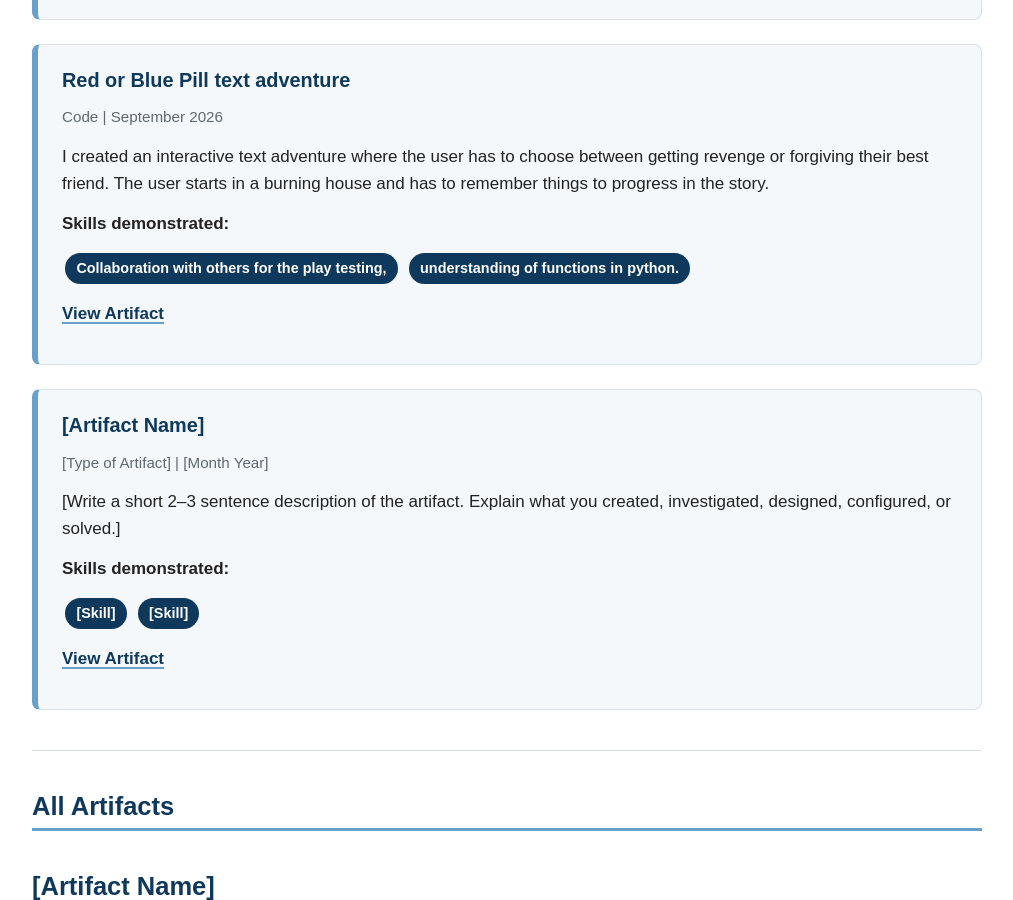
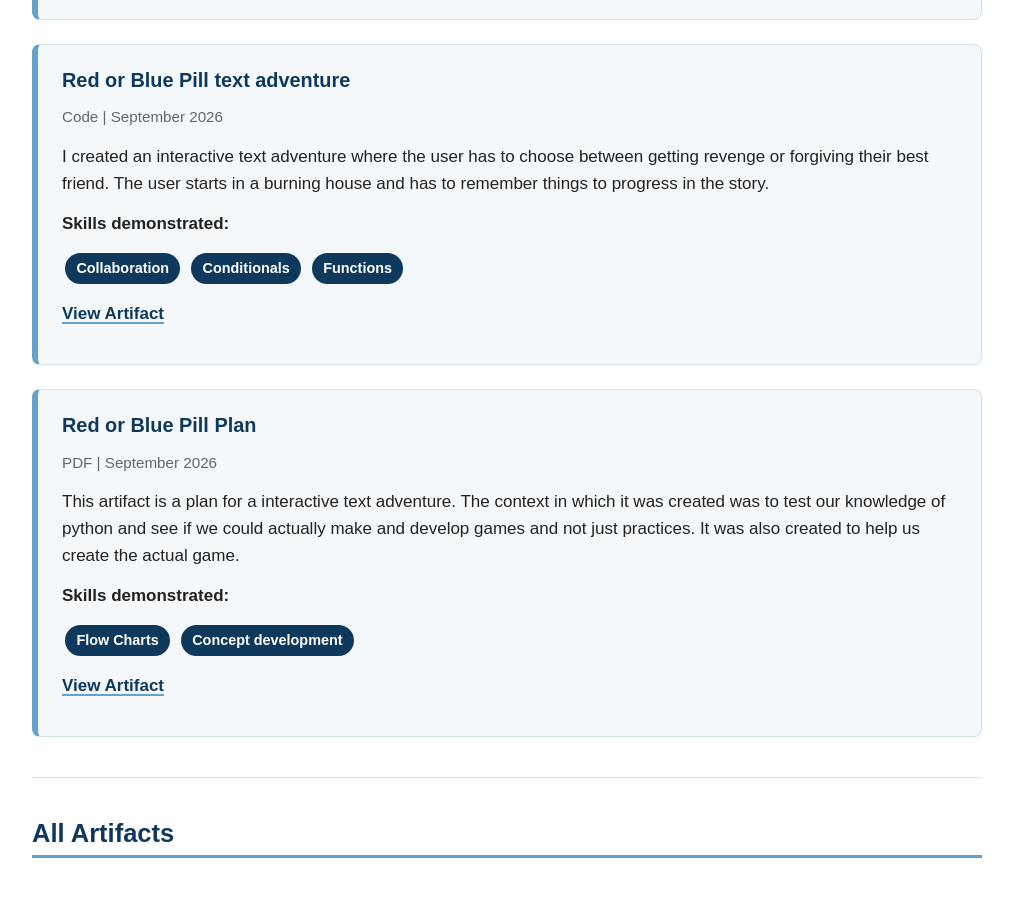
Before and after one commit to Yoav321/Apex-Portfolio, a Jekyll site: the page built from artifacts.md, in a window 1280 px wide and 900 px high, scrolled down 814 px. Shown: the whole window, without its empty margins (133-1146 px from the left). Built offline with Jekyll 4.4.1, drawn with Linux system fonts in a browser that asks for light colours.

Commit message:
add TA plan to artifacts.md

```diff
--- a/artifacts.md
+++ b/artifacts.md
@@ -38,8 +38,10 @@ I created an interactive text adventure where the user has to choose between get
 
 **Skills demonstrated:**
 
-<span class="skill-tag">Collaboration with others for the play testing, </span>
-<span class="skill-tag">understanding of functions in python.</span>
+<span class="skill-tag">Collaboration</span>
+<span class="skill-tag">Conditionals</span>
+<span class="skill-tag">Functions</span>
+
 
 [View Artifact](artifacts/Text_Adventure_Code/)
 
@@ -47,17 +49,17 @@ I created an interactive text adventure where the user has to choose between get
 
 <div class="artifact-card" markdown="1">
 
-### [Artifact Name]
-<p class="artifact-meta">[Type of Artifact] | [Month Year]</p>
+### Red or Blue Pill Plan
+<p class="artifact-meta"> PDF | September 2026 </p>
 
-[Write a short 2–3 sentence description of the artifact. Explain what you created, investigated, designed, configured, or solved.]
+This artifact is a plan for a interactive text adventure. The context in which it was created was to test our knowledge of python and see if we could actually make and develop games and not just practices. It was also created to help us create the actual game.
 
 **Skills demonstrated:**
 
-<span class="skill-tag">[Skill]</span>
-<span class="skill-tag">[Skill]</span>
+<span class="skill-tag">Flow Charts</span>
+<span class="skill-tag">Concept development</span>
 
-[View Artifact](artifacts/ARTIFACT-FOLDER/)
+[View Artifact](artifacts/Text_Adventure_Plan/)
 
 </div>
 
```
